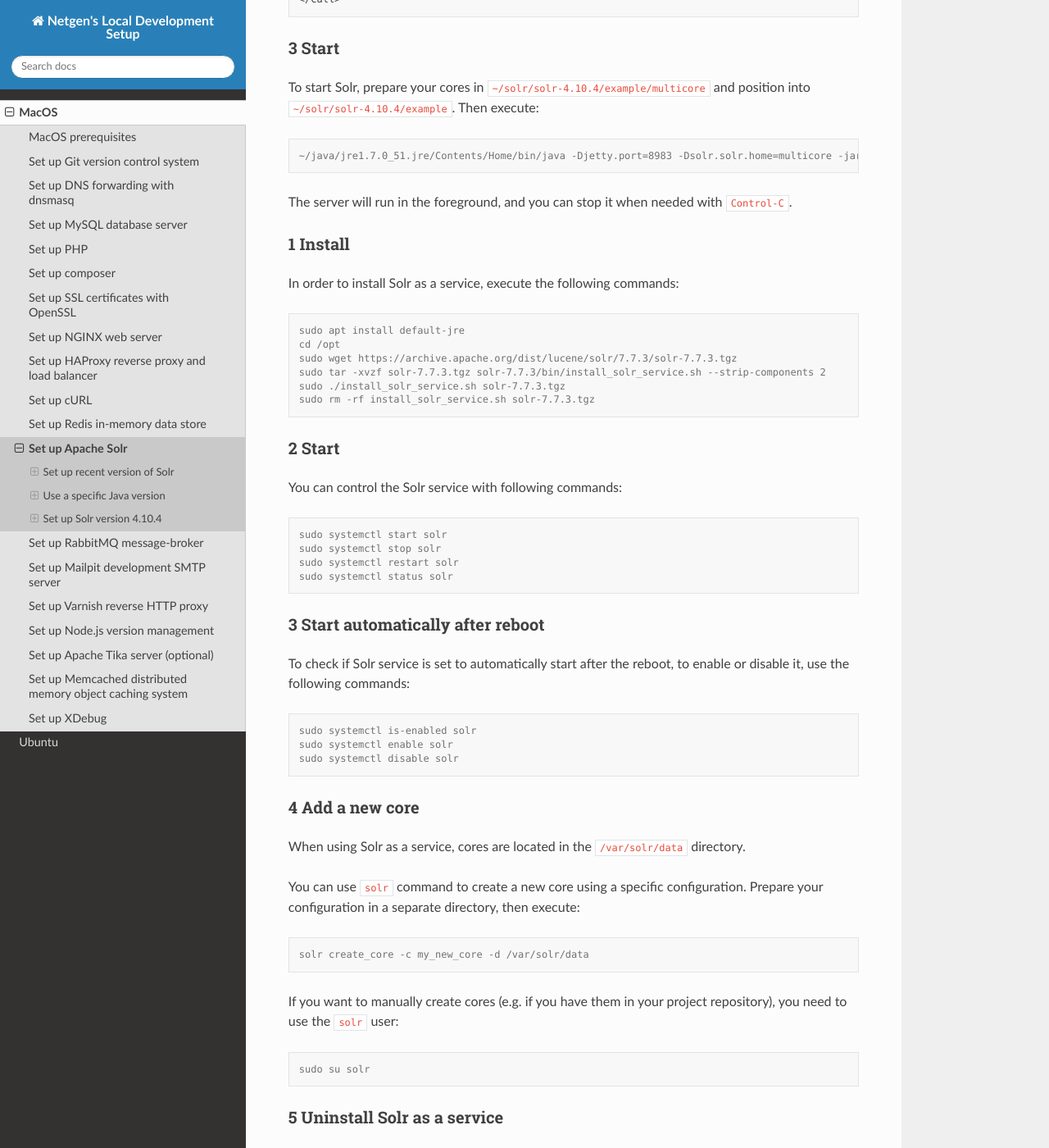
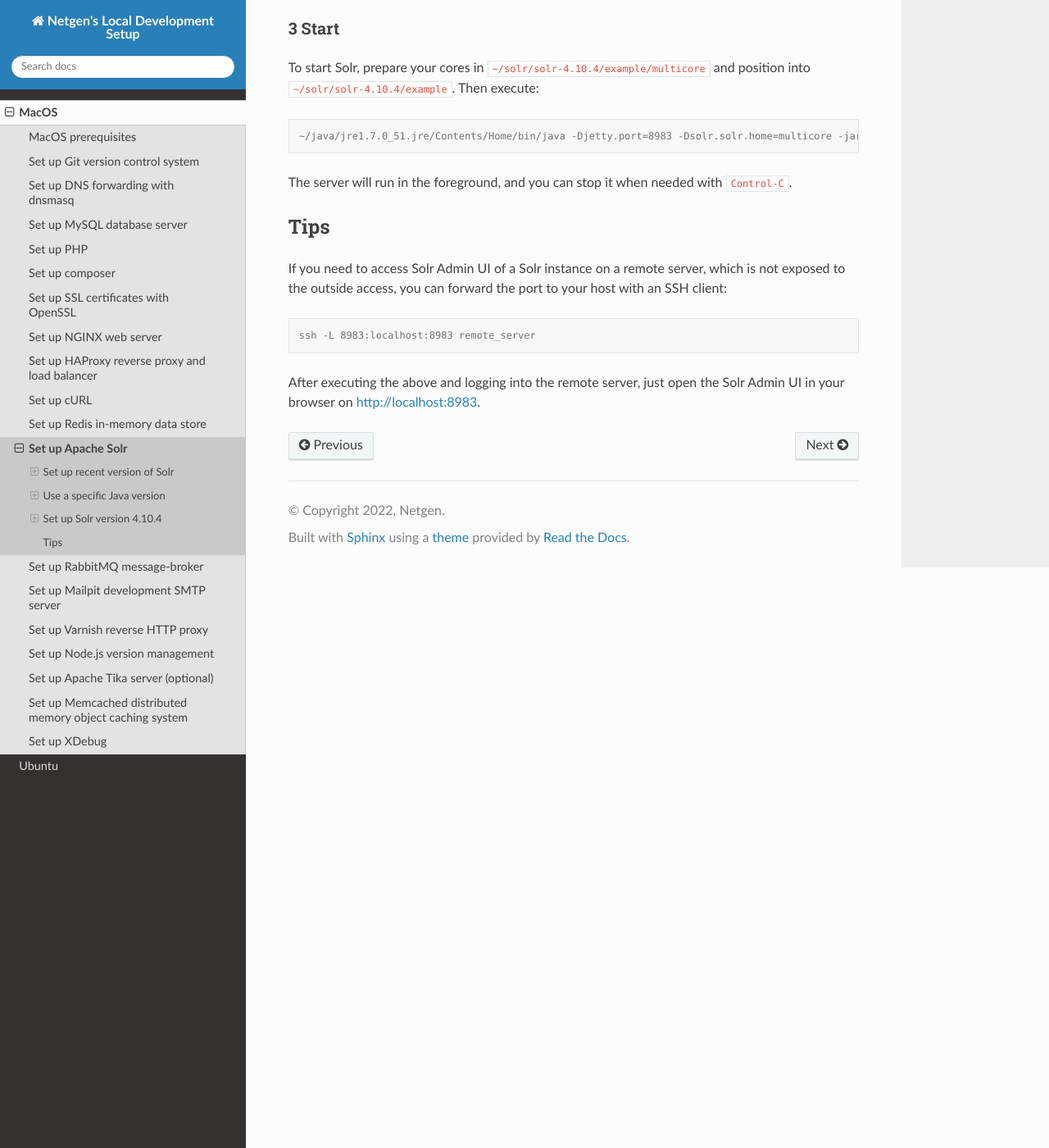
Before and after one commit to netgen/local-development-setup, a Sphinx documentation site: the page built from docs/source/macos/solr.rst, in a window 1280 px wide and 1400 px high, scrolled down 4326 px. Shown: the whole window at 82% size. Built offline with Sphinx 7.4.7 and the Read the Docs theme 3.1.0, drawn with Linux system fonts in a browser that asks for light colours; formulas are drawn with MathJax 3; some of the changed text lies outside the part shown.

Commit message:
Add Solr tips and remove Ubuntu specific instructions from macOS Solr docs

```diff
--- a/docs/source/macos/solr.rst
+++ b/docs/source/macos/solr.rst
@@ -49,7 +49,7 @@
    ./bin/solr start
 
 After the server has started, verify that you can access its web
-interface on http://localhost:8983/solr.
+interface on http://localhost:8983.
 
 The command above will start the server in the background, and you can
 stop it with:
@@ -247,82 +247,16 @@
 The server will run in the foreground, and you can stop it when needed
 with ``Control-C``.
 
-1 Install
-~~~~~~~~~
+Tips
+----
 
-In order to install Solr as a service, execute the following commands:
+If you need to access Solr Admin UI of a Solr instance on a remote server,
+which is not exposed to the outside access, you can forward the port to
+your host with an SSH client:
 
 .. code:: console
 
-   sudo apt install default-jre
-   cd /opt
-   sudo wget https://archive.apache.org/dist/lucene/solr/7.7.3/solr-7.7.3.tgz
-   sudo tar -xvzf solr-7.7.3.tgz solr-7.7.3/bin/install_solr_service.sh --strip-components 2
-   sudo ./install_solr_service.sh solr-7.7.3.tgz
-   sudo rm -rf install_solr_service.sh solr-7.7.3.tgz
+   ssh -L 8983:localhost:8983 remote_server
 
-2 Start
-~~~~~~~
-
-You can control the Solr service with following commands:
-
-.. code:: console
-
-   sudo systemctl start solr
-   sudo systemctl stop solr
-   sudo systemctl restart solr
-   sudo systemctl status solr
-
-3 Start automatically after reboot
-~~~~~~~~~~~~~~~~~~~~~~~~~~~~~~~~~~
-
-To check if Solr service is set to automatically start after the reboot,
-to enable or disable it, use the following commands:
-
-.. code:: console
-
-   sudo systemctl is-enabled solr
-   sudo systemctl enable solr
-   sudo systemctl disable solr
-
-4 Add a new core
-~~~~~~~~~~~~~~~~
-
-When using Solr as a service, cores are located in the
-``/var/solr/data`` directory.
-
-You can use ``solr`` command to create a new core using a specific
-configuration. Prepare your configuration in a separate directory, then
-execute:
-
-.. code:: console
-
-   solr create_core -c my_new_core -d /var/solr/data
-
-If you want to manually create cores (e.g. if you have them in your
-project repository), you need to use the ``solr`` user:
-
-.. code:: console
-
-   sudo su solr
-
-5 Uninstall Solr as a service
-~~~~~~~~~~~~~~~~~~~~~~~~~~~~~
-
-If you want to uninstall Solr as a service (e.g. if you decided to have
-multiple versions of Solr at the same time), you can do that by
-executing the following commands:
-
-**Warning:** This will delete all your cores and data in them!
-
-.. code:: console
-
-   sudo service solr stop
-   sudo rm -r /var/solr
-   sudo rm -r /opt/solr-7.7.3
-   sudo rm -r /opt/solr
-   sudo rm /etc/init.d/solr
-   sudo deluser --remove-home solr
-   sudo deluser --group solr
-   sudo update-rc.d -f solr remove
-   sudo rm -rf /etc/default/solr.in.sh
+After executing the above and logging into the remote server, just open the
+Solr Admin UI in your browser on http://localhost:8983.
```
Also changed, not shown: docs/source/ubuntu/solr.rst (+15 -1 lines).
